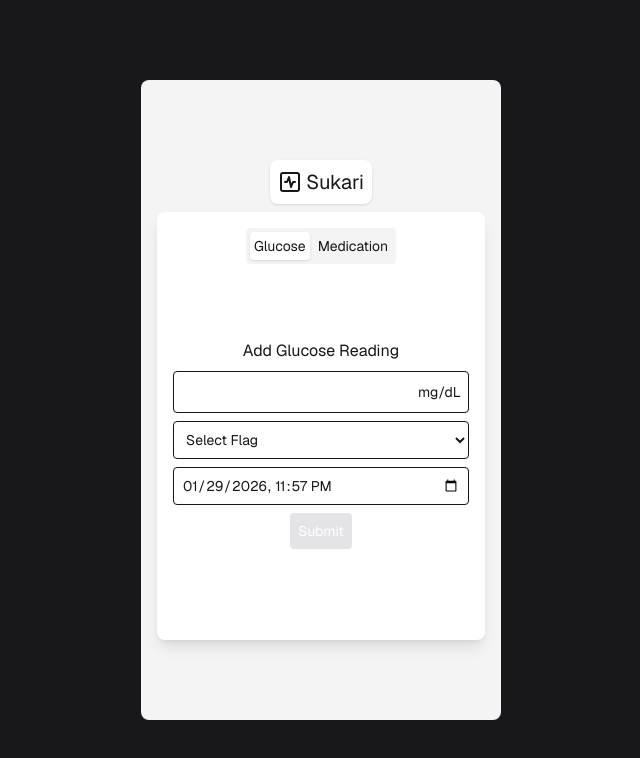
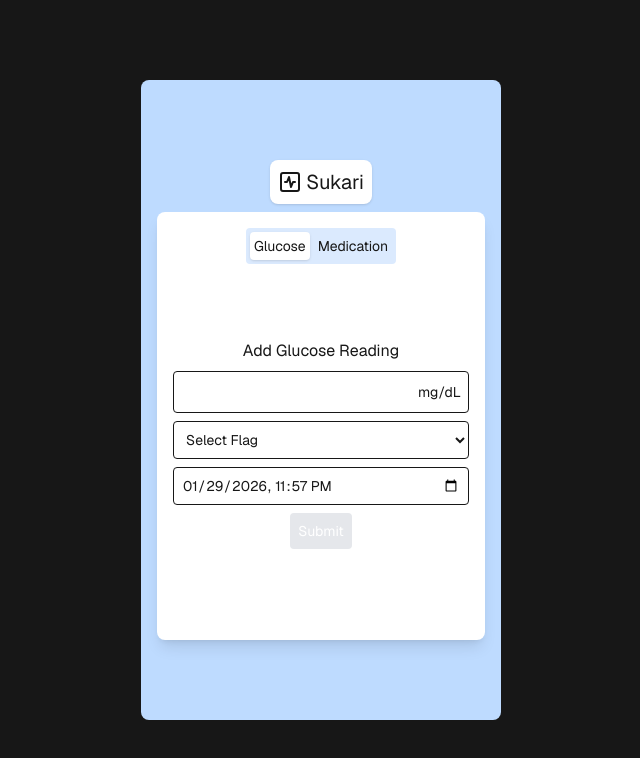
Before and after one commit to abdelrahmanhsalama/sukari, a Next.js app: page / in a window 1280 px wide. Shown: the top 758 px of the page, without its empty margins (319-959 px from the left). Built offline with nearby package versions, Linux system fonts and the light colour scheme.

Commit message:
Background Color Change

```diff
--- a/app/layout.tsx
+++ b/app/layout.tsx
@@ -30,8 +30,8 @@ export default function RootLayout({
       <body
         className={`${geistSans.variable} ${geistMono.variable} antialiased *:text-foreground *:border-foreground`}
       >
-        <div className="bg-zinc-900 h-dvh flex justify-center items-center font-sans">
-          <div className="h-full w-full sm:w-[360px] sm:h-[640px] sm:rounded-lg p-4 flex justify-center items-center bg-zinc-100">
+        <div className="bg-foreground h-dvh flex justify-center items-center font-sans">
+          <div className="h-full w-full sm:w-[360px] sm:h-[640px] sm:rounded-lg p-4 flex justify-center items-center bg-blue-200">
             {children}
           </div>
         </div>
--- a/components/EntryButton.tsx
+++ b/components/EntryButton.tsx
@@ -6,7 +6,7 @@ type EntryButtonTypes = {
 const EntryButton = ({ onSubmit, value }: EntryButtonTypes) => {
   return (
     <button
-      className="bg-black text-white p-2 rounded text-sm cursor-pointer disabled:bg-zinc-200"
+      className="bg-black text-white p-2 rounded text-sm cursor-pointer disabled:bg-gray-200"
       onClick={onSubmit}
       disabled={!value.trim()}
     >
--- a/components/FormMain.tsx
+++ b/components/FormMain.tsx
@@ -9,7 +9,7 @@ const FormMain = () => {
 
   return (
     <div className="flex-1 w-full bg-white rounded-lg p-4 flex flex-col items-center shadow-lg">
-      <div className="bg-zinc-100 flex p-1 gap-1 w-min rounded">
+      <div className="bg-blue-100 flex p-1 gap-1 w-min rounded">
         <div
           className={`p-1 rounded ${activeTab === "glucose" ? "bg-white shadow" : ""} cursor-pointer text-sm`}
           onClick={() => setActiveTab("glucose")}
```
